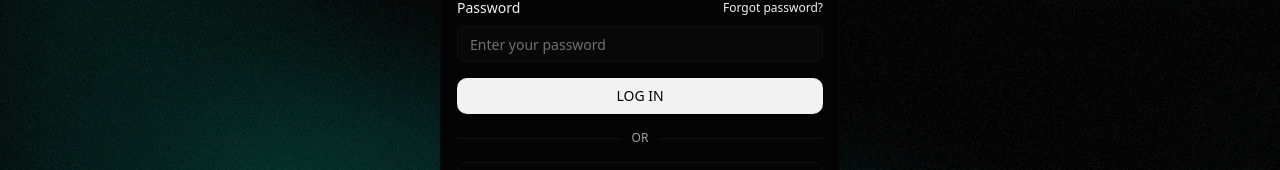
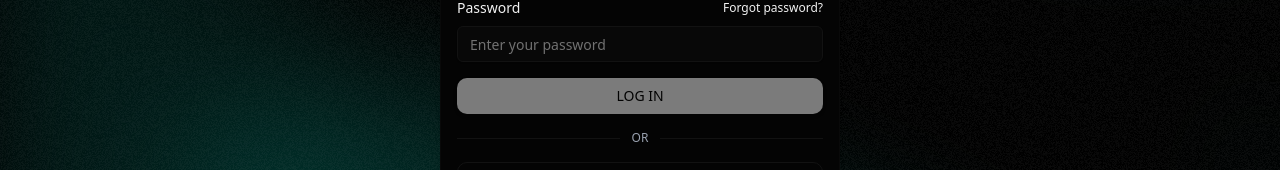
Before and after one commit to dmnovb/decks, a Next.js app: page /login in a window 1280 px wide. Shown: the part 385-555 px from the top of the page. Built offline with nearby package versions, Linux system fonts and the light colour scheme; no server answers.

Commit message:
Disable login and sign-up buttons when credentials are empty
https://claude.ai/code/session_01CpbEQh9EFwMr3z5MHY4BEr

```diff
--- a/src/app/login/page.tsx
+++ b/src/app/login/page.tsx
@@ -122,7 +122,7 @@ const LoginContent = () => {
         />
       </div>
 
-      <Button disabled={isLoading} type="submit">
+      <Button disabled={isLoading || !data.email || !data.password} type="submit">
         LOG IN
       </Button>
 
@@ -199,7 +199,7 @@ const SignUpContent = () => {
           />
         </div>
 
-        <Button disabled={isLoading} type="submit">
+        <Button disabled={isLoading || !data.name || !data.email || !data.password} type="submit">
           SIGN UP
         </Button>
 
```
